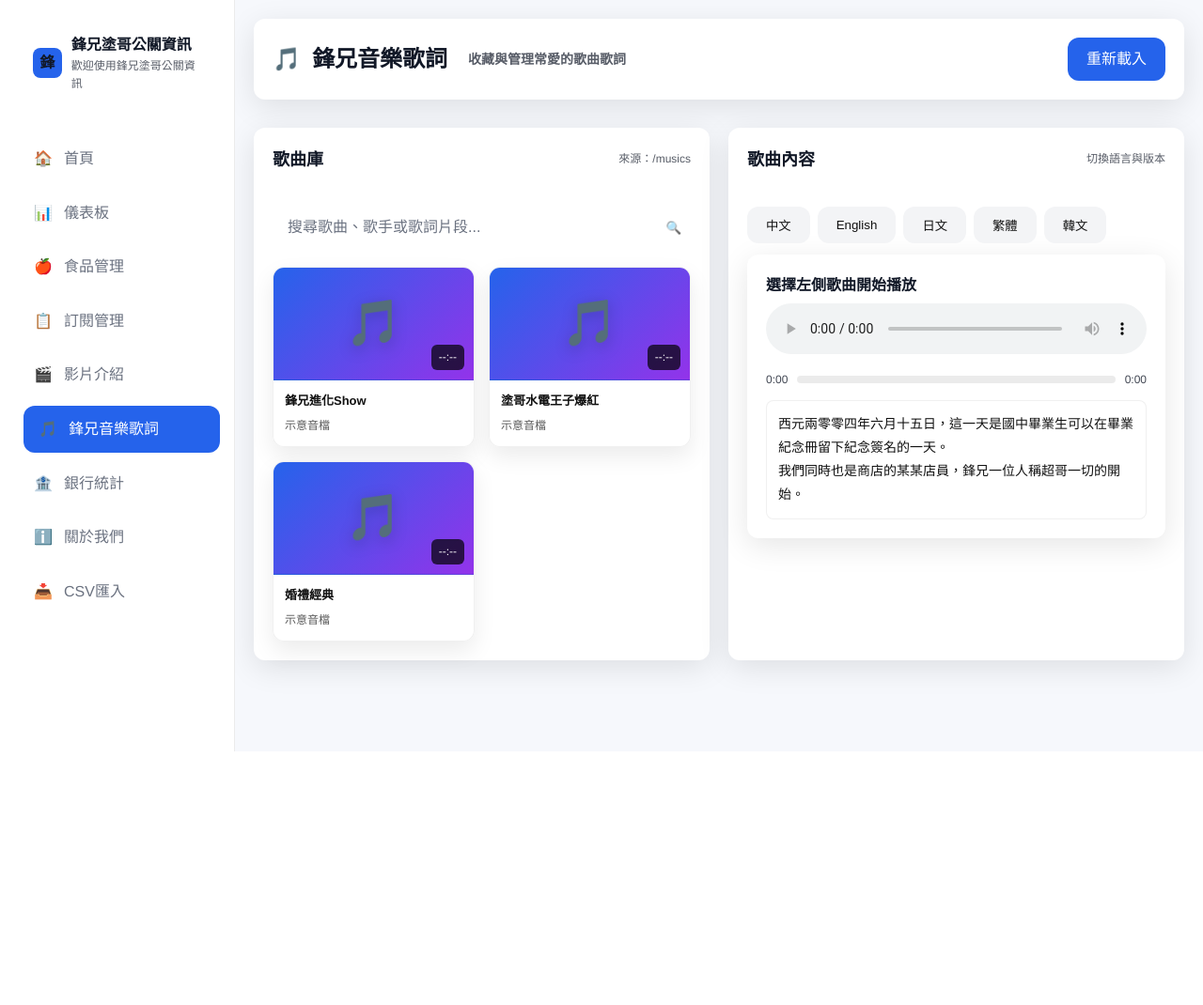
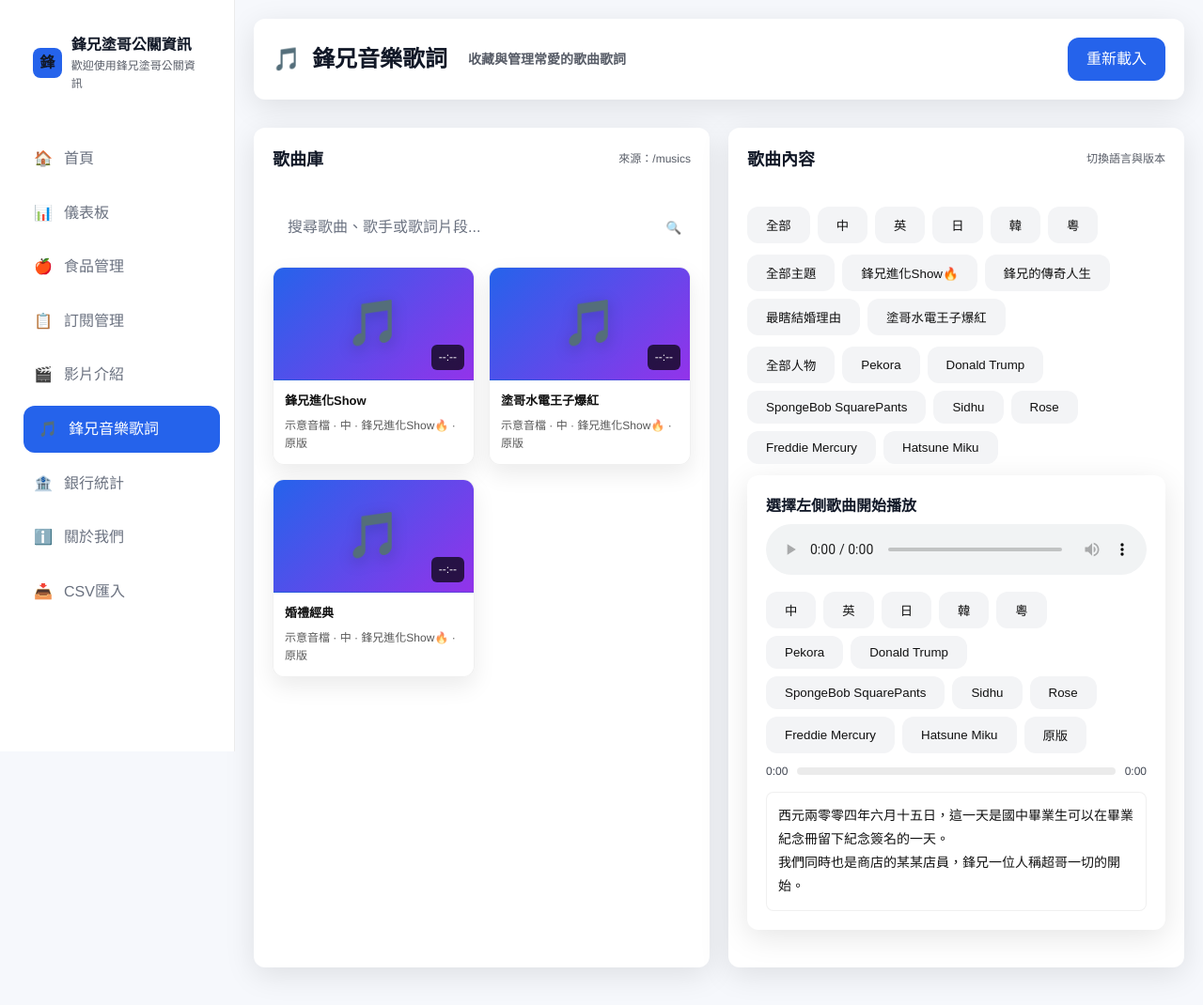
Before and after one commit to goldshoot0720/laravel20260101, a PHP site: page /lyrics in a window 1280 px wide. Shown: the whole page at 94% size. Before the commit the page ends 800 px from the top, so only its background shows below. Run offline with PHP 8.4, Linux system fonts and the light colour scheme; some libraries are stand-ins or nearby versions.

Commit message:
feat(lyrics): 語言與人物版本面板切換、複合篩選、進度條可點選跳轉

```diff
--- a/public_html/assets/css/style.css
+++ b/public_html/assets/css/style.css
@@ -429,6 +429,20 @@ body {
     width: 0%;
 }
 
+.filter-lang.active {
+    background: linear-gradient(135deg,#2563eb,#9333ea) !important;
+    color: #fff !important;
+}
+.filter-title.active,
+.filter-variant.active {
+    background: linear-gradient(135deg,#2563eb,#9333ea) !important;
+    color: #fff !important;
+}
+.lyrics-pill.active {
+    background: linear-gradient(135deg,#10b981,#2563eb) !important;
+    color: #fff !important;
+}
+
 .media-overlay {
     display: none;
 }
--- a/public_html/views/lyrics.php
+++ b/public_html/views/lyrics.php
@@ -38,8 +38,38 @@ ob_start();
                     $name = basename($f);
                     $size = filesize($f);
                     $mb = $size ? round($size / 1024 / 1024, 2) : 0;
+                    $lang = 'zh';
+                    if (stripos($name, 'English') !== false || mb_strpos($name, '英') !== false) $lang = 'en';
+                    elseif (mb_strpos($name, '日') !== false) $lang = 'ja';
+                    elseif (mb_strpos($name, '韓') !== false) $lang = 'ko';
+                    elseif (mb_strpos($name, '粵') !== false) $lang = 'yue';
+                    $langLabel = ['zh'=>'中','en'=>'英','ja'=>'日','ko'=>'韓','yue'=>'粵'][$lang];
+                    $titlecat = 'other';
+                    if (mb_strpos($name, '鋒兄進化Show') !== false) $titlecat = 'show';
+                    elseif (mb_strpos($name, '鋒兄的傳奇人生') !== false) $titlecat = 'legend';
+                    elseif (mb_strpos($name, '最瞎結婚理由') !== false) $titlecat = 'marriage';
+                    elseif (mb_strpos($name, '塗哥水電王子爆紅') !== false) $titlecat = 'tuge';
+                    $variant = 'none';
+                    if (mb_strpos($name, '(Pekora)') !== false) $variant = 'pekora';
+                    elseif (mb_strpos($name, '(Donald Trump)') !== false) $variant = 'trump';
+                    elseif (mb_strpos($name, '(SpongeBob SquarePants)') !== false) $variant = 'spongebob';
+                    elseif (mb_strpos($name, '(Sidhu)') !== false) $variant = 'sidhu';
+                    elseif (mb_strpos($name, '(Rose)') !== false) $variant = 'rose';
+                    elseif (mb_strpos($name, '(Freddie Mercury)') !== false) $variant = 'freddie';
+                    elseif (mb_strpos($name, '(Hatsune Miku)') !== false) $variant = 'miku';
+                    $titleLabel = [
+                        'show'=>'鋒兄進化Show🔥',
+                        'legend'=>'鋒兄的傳奇人生',
+                        'marriage'=>'最瞎結婚理由',
+                        'tuge'=>'塗哥水電王子爆紅',
+                        'other'=>'其他'
+                    ][$titlecat];
+                    $variantLabel = [
+                        'pekora'=>'Pekora','trump'=>'Donald Trump','spongebob'=>'SpongeBob SquarePants',
+                        'sidhu'=>'Sidhu','rose'=>'Rose','freddie'=>'Freddie Mercury','miku'=>'Hatsune Miku','none'=>'原版'
+                    ][$variant];
             ?>
-            <div class="media-item audio-card">
+            <div class="media-item audio-card" data-lang="<?= $lang ?>" data-title="<?= $titlecat ?>" data-variant="<?= $variant ?>">
                 <div class="audio-thumb">
                     <audio src="<?= $rel ?>" preload="metadata"></audio>
                     <div class="audio-art">🎵</div>
@@ -47,7 +77,7 @@ ob_start();
                 </div>
                 <div class="image-meta">
                     <div class="media-title"><?= htmlspecialchars($name) ?></div>
-                    <div class="media-info"><?= $mb ?> MB</div>
+                    <div class="media-info"><?= $mb ?> MB · <?= $langLabel ?> · <?= $titleLabel ?> · <?= $variantLabel ?></div>
                 </div>
             </div>
             <?php
@@ -56,14 +86,14 @@ ob_start();
                 $placeholders = ['鋒兄進化Show','塗哥水電王子爆紅','婚禮經典'];
                 foreach ($placeholders as $i => $title):
             ?>
-            <div class="media-item audio-card">
+            <div class="media-item audio-card" data-lang="zh" data-title="show" data-variant="none">
                 <div class="audio-thumb">
                     <div class="audio-art">🎵</div>
                     <span class="duration-pill">--:--</span>
                 </div>
                 <div class="image-meta">
                     <div class="media-title"><?= htmlspecialchars($title) ?></div>
-                    <div class="media-info">示意音檔</div>
+                    <div class="media-info">示意音檔 · 中 · 鋒兄進化Show🔥 · 原版</div>
                 </div>
             </div>
             <?php endforeach; endif; ?>
@@ -76,13 +106,64 @@ ob_start();
             <span style="font-size: 12px; opacity: 0.7;">切換語言與版本</span>
         </div>
         <div style="display:flex; gap:8px; flex-wrap:wrap; margin-bottom:12px;">
-            <?php foreach (['中文','English','日文','繁體','韓文'] as $lang): ?>
-            <button class="btn" style="background:#f3f4f6; color:#111;"><?= $lang ?></button>
+            <?php
+            $filters = [
+                ['label' => '全部', 'code' => 'all'],
+                ['label' => '中', 'code' => 'zh'],
+                ['label' => '英', 'code' => 'en'],
+                ['label' => '日', 'code' => 'ja'],
+                ['label' => '韓', 'code' => 'ko'],
+                ['label' => '粵', 'code' => 'yue'],
+            ];
+            foreach ($filters as $f):
+            ?>
+            <button class="btn filter-lang" data-lang="<?= $f['code'] ?>" style="background:#f3f4f6; color:#111;"><?= $f['label'] ?></button>
+            <?php endforeach; ?>
+        </div>
+        <div style="display:flex; gap:8px; flex-wrap:wrap; margin-bottom:12px;">
+            <?php
+            $titles = [
+                ['label'=>'全部主題','code'=>'all'],
+                ['label'=>'鋒兄進化Show🔥','code'=>'show'],
+                ['label'=>'鋒兄的傳奇人生','code'=>'legend'],
+                ['label'=>'最瞎結婚理由','code'=>'marriage'],
+                ['label'=>'塗哥水電王子爆紅','code'=>'tuge'],
+            ];
+            foreach ($titles as $t):
+            ?>
+            <button class="btn filter-title" data-title="<?= $t['code'] ?>" style="background:#f3f4f6; color:#111;"><?= $t['label'] ?></button>
+            <?php endforeach; ?>
+        </div>
+        <div style="display:flex; gap:8px; flex-wrap:wrap; margin-bottom:12px;">
+            <?php
+            $variants = [
+                ['label'=>'全部人物','code'=>'all'],
+                ['label'=>'Pekora','code'=>'pekora'],
+                ['label'=>'Donald Trump','code'=>'trump'],
+                ['label'=>'SpongeBob SquarePants','code'=>'spongebob'],
+                ['label'=>'Sidhu','code'=>'sidhu'],
+                ['label'=>'Rose','code'=>'rose'],
+                ['label'=>'Freddie Mercury','code'=>'freddie'],
+                ['label'=>'Hatsune Miku','code'=>'miku'],
+            ];
+            foreach ($variants as $v):
+            ?>
+            <button class="btn filter-variant" data-variant="<?= $v['code'] ?>" style="background:#f3f4f6; color:#111;"><?= $v['label'] ?></button>
             <?php endforeach; ?>
         </div>
         <div class="card" id="lyricsPlayer">
             <h4 id="lyricsTitle" style="margin-bottom:6px;">選擇左側歌曲開始播放</h4>
             <audio id="lyricsAudio" controls style="width:100%;"></audio>
+            <div id="panelLang" style="display:flex; gap:8px; flex-wrap:wrap; margin-top:10px;">
+                <?php foreach (['zh'=>'中','en'=>'英','ja'=>'日','ko'=>'韓','yue'=>'粵'] as $code=>$label): ?>
+                <button class="btn lyrics-pill lyrics-lang" data-lang="<?= $code ?>" style="background:#f3f4f6; color:#111;"><?= $label ?></button>
+                <?php endforeach; ?>
+            </div>
+            <div id="panelVariant" style="display:flex; gap:8px; flex-wrap:wrap; margin-top:8px;">
+                <?php foreach (['pekora'=>'Pekora','trump'=>'Donald Trump','spongebob'=>'SpongeBob SquarePants','sidhu'=>'Sidhu','rose'=>'Rose','freddie'=>'Freddie Mercury','miku'=>'Hatsune Miku','none'=>'原版'] as $code=>$label): ?>
+                <button class="btn lyrics-pill lyrics-variant" data-variant="<?= $code ?>" style="background:#f3f4f6; color:#111;"><?= $label ?></button>
+                <?php endforeach; ?>
+            </div>
             <div class="progress-row" style="display:flex; align-items:center; gap:10px; margin-top:10px;">
                 <span id="lyricsCurrent" style="font-size:12px; opacity:.8;">0:00</span>
                 <div id="lyricsProgress" class="progress">
```
Also changed, not shown: public_html/assets/js/app.js (+113 -13 lines).
